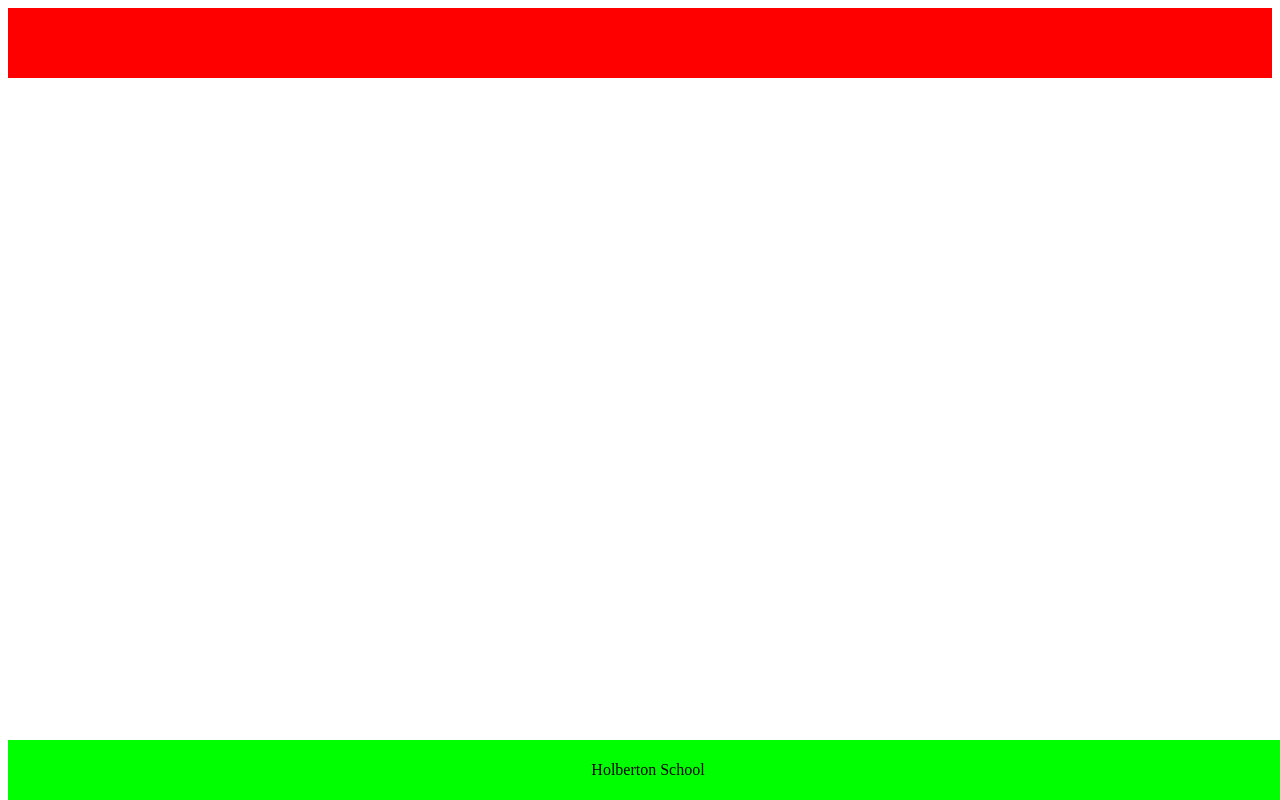
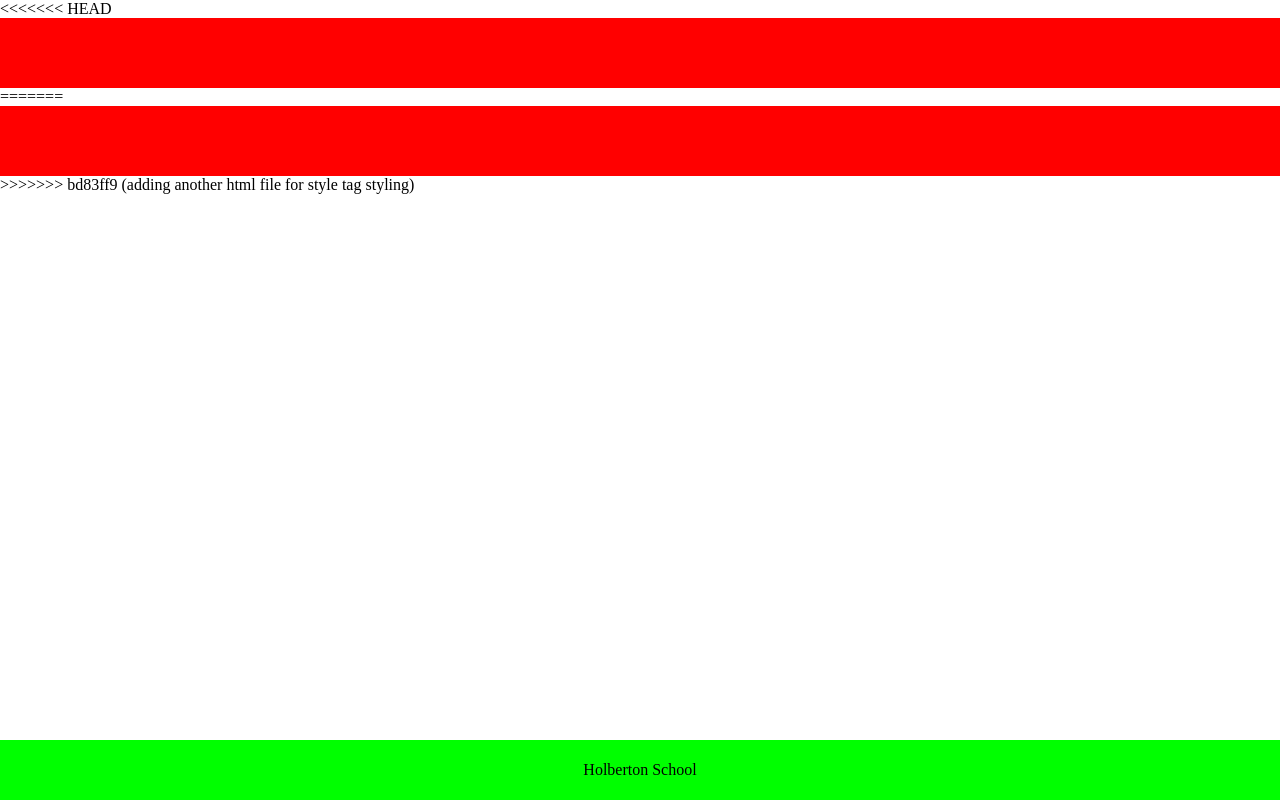
Before and after one commit to chdrchz/atlas-AirBnB_clone, a plain HTML site: page web_static/1-index.html in a window 1280 px wide. Drawn offline with Linux system fonts and the light colour scheme.

Commit message:
adding another html file for style tag styling

```diff
--- a/web_static/1-index.html
+++ b/web_static/1-index.html
@@ -1,4 +1,5 @@
 <!DOCTYPE html>
+<<<<<<< HEAD
 <html lang="en">
 <head>
     <meta charset="UTF-8">
@@ -42,3 +43,42 @@
 
 </body>
 </html>
+=======
+<html>
+    <head>
+        <style>
+
+            body {
+                padding: 0;
+                margin: 0;
+            }
+
+            header {
+                background-color: #FF0000;
+                height: 70px;
+                width: 100%;
+            }
+
+            footer {
+                background-color: #00FF00;
+                height: 60px;
+                width: 100%;
+                position: fixed;
+                bottom: 0;
+                display: flex;
+                justify-content: center;
+                align-items: center;
+            }
+        </style>
+        <meta charset="UTF-8" name="viewport" content="width=device-width, initial-scale=1.0, viewport-fit=cover">
+        <title>AirBnB - Web Static</title>
+    </head>
+    <body>
+        <header>
+        </header>
+        <footer>
+            Holberton School
+        </footer>
+    </body>
+</html>
+>>>>>>> bd83ff9 (adding another html file for style tag styling)
```
